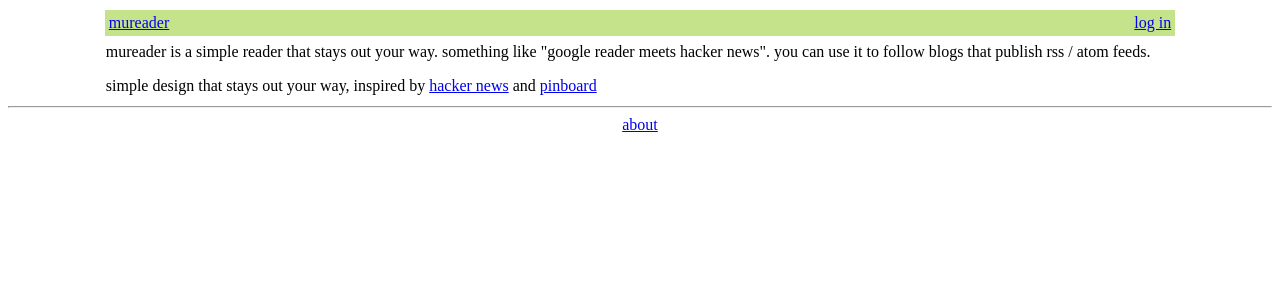
After one commit to ibz/usocial, a Python web app: template mureader/templates/about.html in a window 1280 px wide. The commit adds this page. Shown: the top 300 px of the page. Run offline with Jinja, Linux system fonts and the light colour scheme; the template is opened without the code that fills it, so the values that code supplies are empty.

Commit message:
About page.

```diff
--- /dev/null
+++ b/mureader/templates/about.html
@@ -0,0 +1,5 @@
+{% extends "base.html" %}
+{% block content %}
+<p>mureader is a simple reader that stays out your way. something like "google reader meets hacker news". you can use it to follow blogs that publish rss / atom feeds.</p>
+<p>simple design that stays out your way, inspired by <a href="http://news.ycombinator.com" target="_blank">hacker news</a> and <a href="http://pinboard.in" target="_blank">pinboard</a></p>
+{% endblock %}
--- a/mureader/templates/base.html
+++ b/mureader/templates/base.html
@@ -84,7 +84,7 @@
             <td>
                 <table width="100%">
                     <tr>
-                    <td width="5%">mureader</td>
+                    <td width="5%"><a href="/">mureader</a></td>
                     <td>
                         {% if user %}
                             <a href="{{ url_for('feed.news') }}">news</a> |
@@ -123,6 +123,8 @@
             </td>
         </tr>
     </table>
+    <hr />
+    <a href="{{ url_for('main.about') }}">about</a>
     </center>
     </body>
 </html>
```
Also changed, not shown: mureader/views/main.py (+11 -1 lines).
